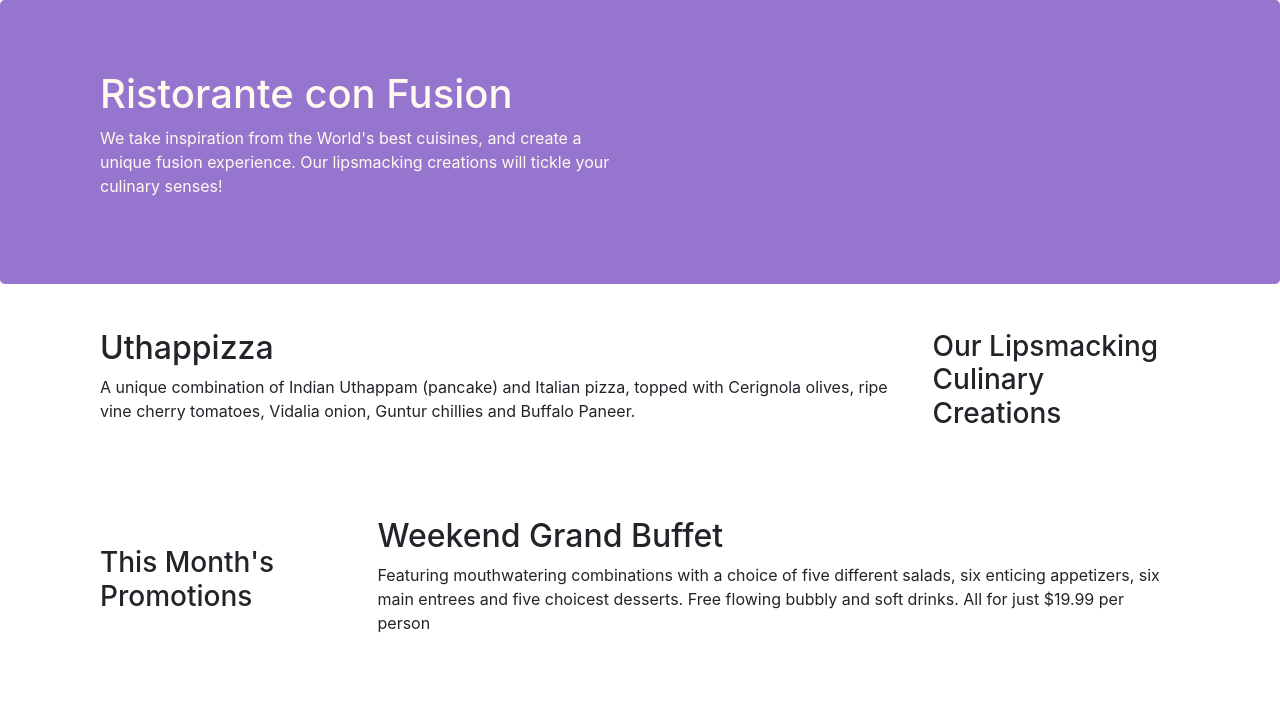
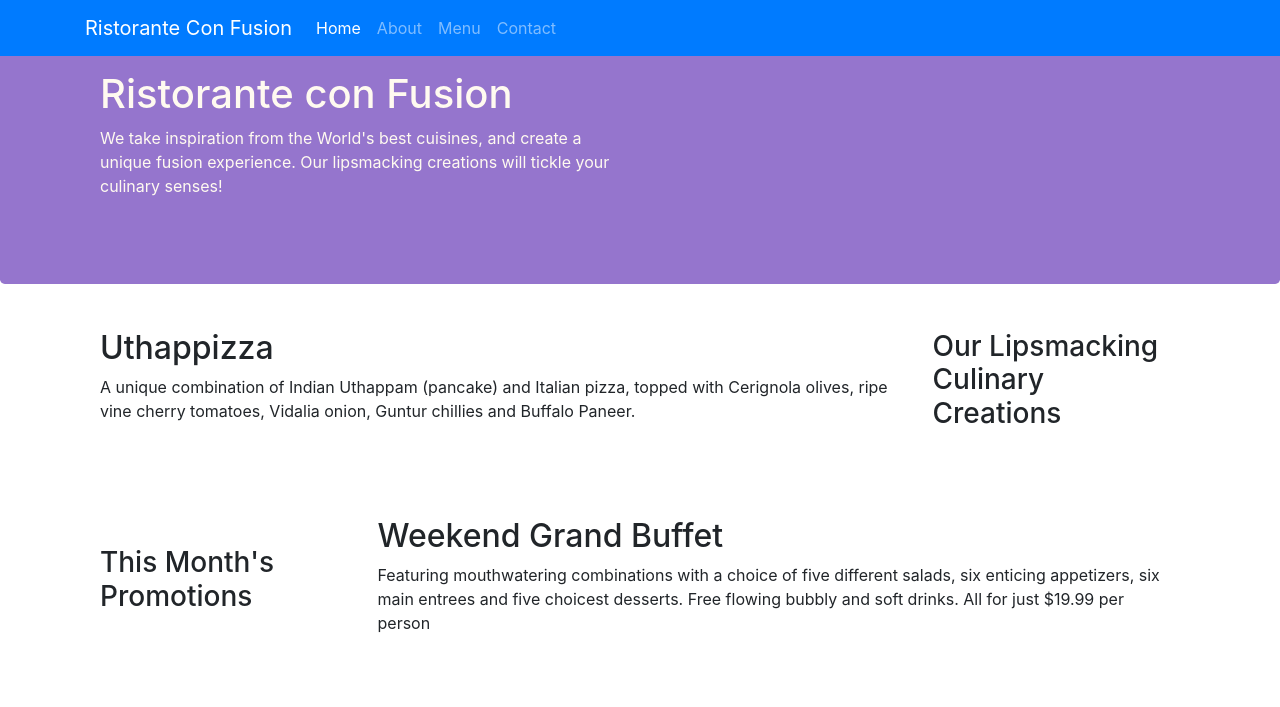
Before and after one commit to christophermontero/UI-Bootstrap4, a website: page index.html in a window 1280 px wide. Shown: the top 707 px of the page. Drawn offline with nearby package versions, Linux system fonts and the light colour scheme.

Commit message:
Add a navbar into index.html

```diff
--- a/index.html
+++ b/index.html
@@ -14,7 +14,17 @@
     <link rel="stylesheet" href="css/styles.css">
 
 <body>
-
+    <nav class="navbar navbar-dark navbar-expand-sm bg-primary fixed-top">
+        <div class="container">
+           <a class="navbar-brand" href="#">Ristorante Con Fusion</a>
+                <ul class="navbar-nav mr-auto">
+                    <li class="nav-item active"><a class="nav-link" href="#">Home</a></li>
+                    <li class="nav-item"><a class="nav-link" href="./aboutus.html">About</a></li>
+                    <li class="nav-item"><a class="nav-link" href="#">Menu</a></li>
+                    <li class="nav-item"><a class="nav-link" href="#">Contact</a></li>
+                </ul>
+        </div>
+    </nav>
     <header class="jumbotron">
         <div class="container">
             <div class="row row-header">
@@ -68,7 +78,7 @@
                 <div class="col-4 offset-1 col-sm-2">
                     <h5>Links</h5>
                     <ul class="list-unstyled">
-                        <li><a href="./index.html">Home</a></li>
+                        <li><a href="#">Home</a></li>
                         <li><a href="./aboutus.html">About</a></li>
                         <li><a href="#">Menu</a></li>
                         <li><a href="#">Contact</a></li>
```
